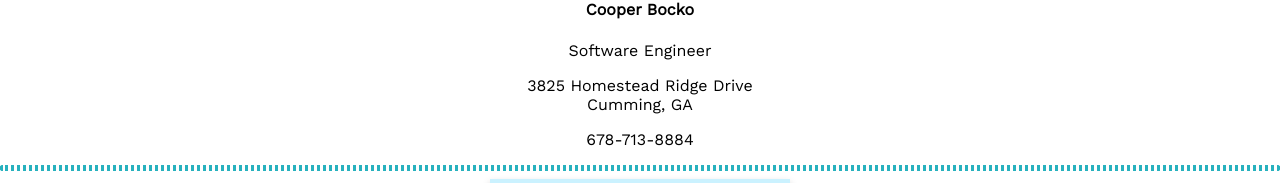
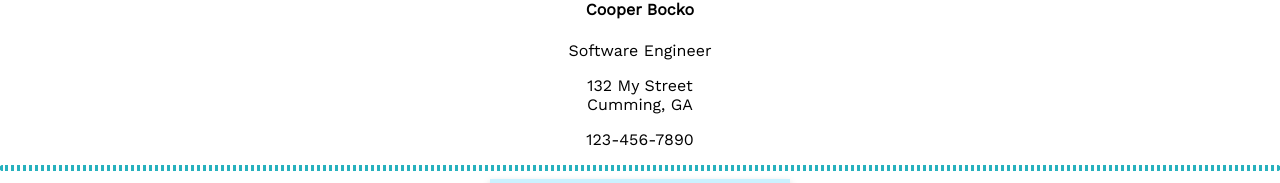
Before and after one commit to cooper-bocko-uga/cv, a plain HTML site: page contact.html in a window 1280 px wide. Shown: the part 125-308 px from the top of the page. Drawn offline with nearby package versions, Linux system fonts and the light colour scheme; a web font is replaced by a local one.

Commit message:
made sure I would not be doxxed

```diff
--- a/contact.html
+++ b/contact.html
@@ -19,8 +19,8 @@
           <h4><b>Cooper Bocko</b></h4>
           <p>Software Engineer</p>
 
-    <p>3825 Homestead Ridge Drive<br>Cumming, GA</p>
-    <p>678-713-8884</p>
+    <p>132 My Street<br>Cumming, GA</p>
+    <p>123-456-7890</p>
     <hr>
 
     <div class="card">
```
